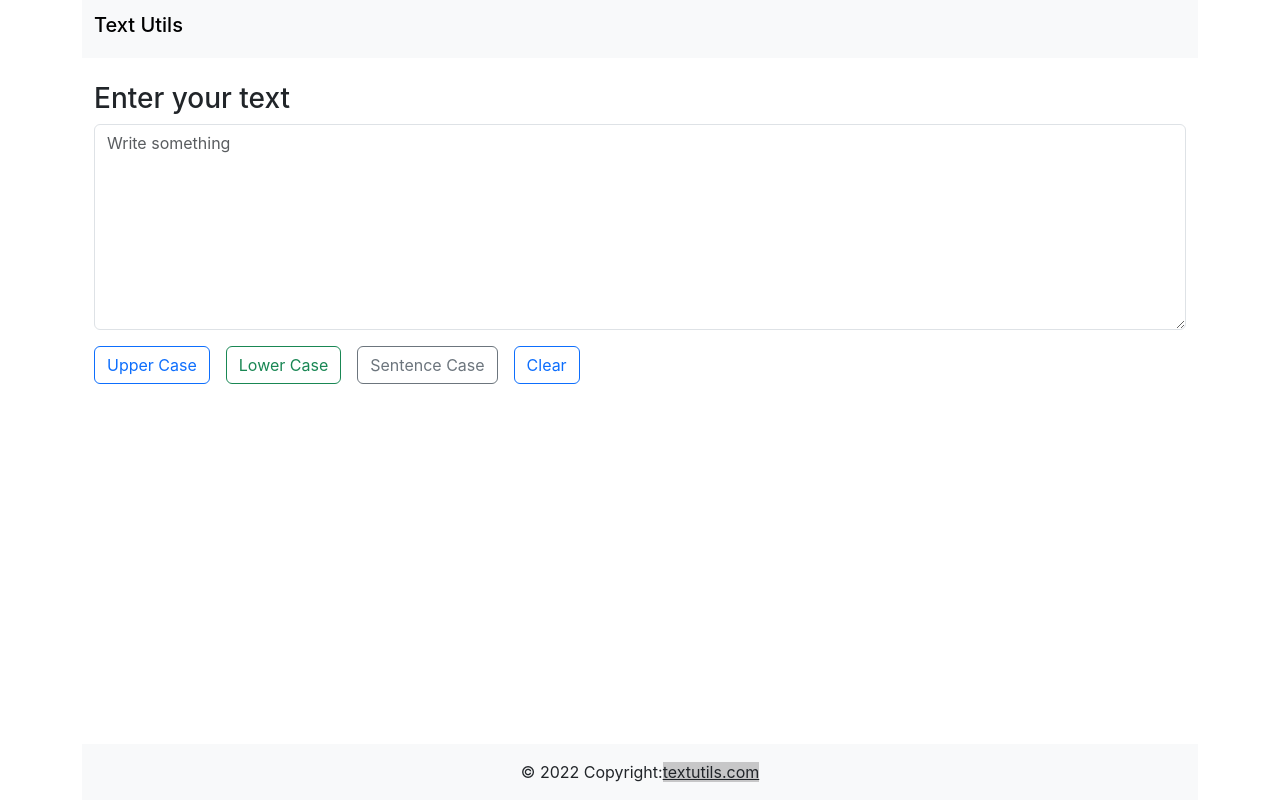
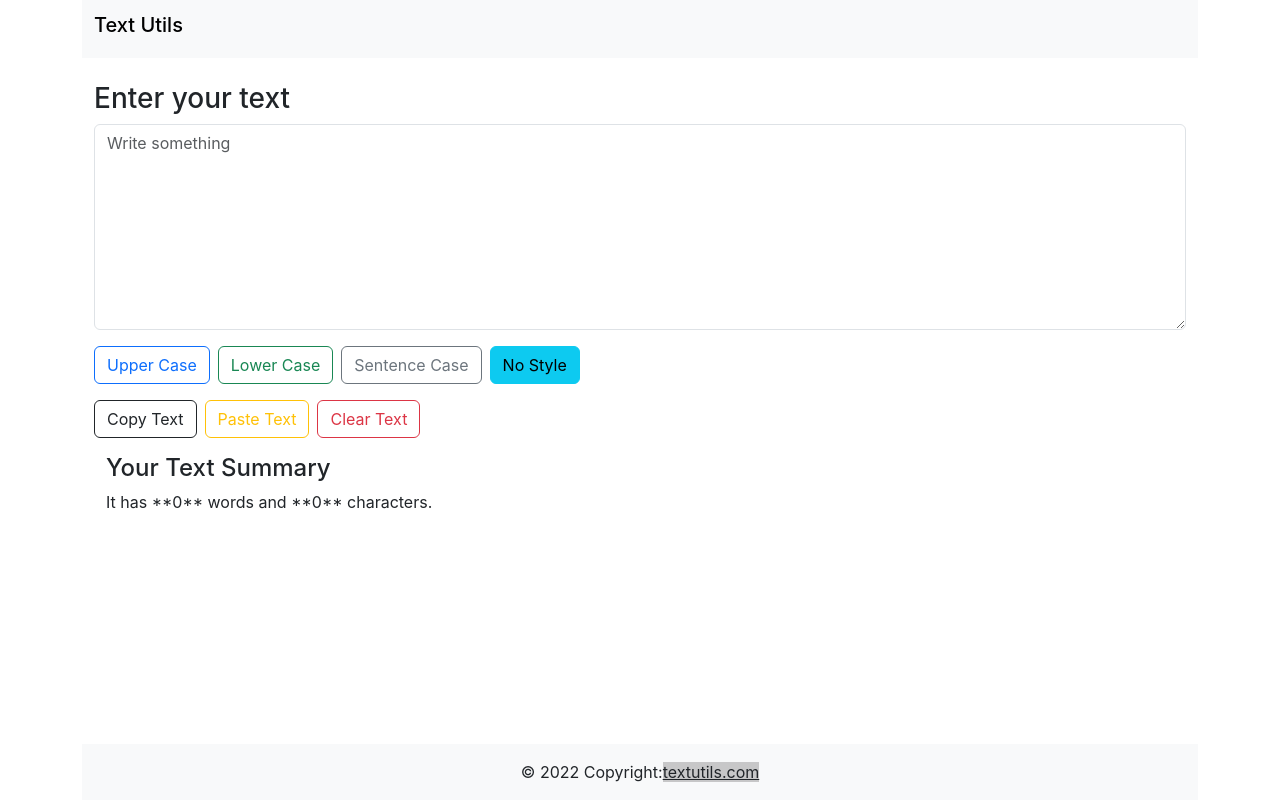
Before and after one commit to kamaldasbabu/textutils, a React (Create React App) app: page / in a window 1280 px wide. Built offline with nearby package versions, Linux system fonts and the light colour scheme.

Commit message:
text button added

```diff
--- a/src/components/TextForm.js
+++ b/src/components/TextForm.js
@@ -1,86 +1,175 @@
-import React, { useState } from 'react';
-import PropTypes from 'prop-types'
+import React, { useState, useEffect } from 'react';
+import PropTypes from 'prop-types';
 
 export default function TextForm(props) {
+    const [text, setText] = useState("");
+    const [wordCount, setWordCount] = useState(0);
+    const [charCount, setCharCount] = useState(0);
+    const [activeCase, setActiveCase] = useState('none'); // 'none', 'uppercase', 'lowercase', 'sentencecase'
 
-    const clickToUpperCase = () => {
+    // Update word and character counts whenever the text changes
+    useEffect(() => {
+        updateCounts(text);
+    }, [text]);
 
-        if(!text.length) {
-            alert("Enter some text");
+    const updateCounts = (inputText) => {
+        const words = inputText.split(/\s+/).filter(word => word.length > 0);
+        setWordCount(words.length);
+        setCharCount(inputText.length);
+    };
+
+    const applyCase = (inputText, caseType) => {
+        switch (caseType) {
+            case 'uppercase':
+                return inputText.toUpperCase();
+            case 'lowercase':
+                return inputText.toLowerCase();
+            case 'sentencecase':
+                if (!inputText.length) return "";
+                const newText = inputText.toLowerCase();
+                const rg = /(^\w{1}|\.\s*\w{1})/gi;
+                return newText.replace(rg, (toReplace) => toReplace.toUpperCase());
+            case 'none': // For the "No Style" button
+                return inputText;
+            default:
+                return inputText;
+        }
+    };
+
+    const handleCaseButtonClick = (caseType) => {
+        // Prevent action if text area is empty, except for 'none'
+        if (!text.length && caseType !== 'none') {
+            alert("Enter some text first!");
             return;
         }
 
-        let newText = text.toUpperCase();
-        setText(newText);
-    }
-    const clickToLowerCase = () => {
+        setText(applyCase(text, caseType));
+        setActiveCase(caseType);
+    };
 
-        if(!text.length) {
-            alert("Enter some text");
+    const handleUtilityButtonClick = async (actionType) => {
+        if (actionType === 'clear') {
+            setText("");
+            setActiveCase('none'); // Reset active case when clearing
+        } else if (actionType === 'copy') {
+            if (!text.length) {
+                alert("Nothing to copy!");
                 return;
             }
-
-        let newText = text.toLocaleLowerCase();
-        setText(newText);
+            try {
+                await navigator.clipboard.writeText(text);
+                alert("Text copied to clipboard!");
+            } catch (err) {
+                console.error("Failed to copy text: ", err);
+                alert("Failed to copy text. Please try again.");
             }
-    const clearText = () => {
-        setText("");
+        } else if (actionType === 'paste') {
+            try {
+                const pastedText = await navigator.clipboard.readText();
+                // Apply current active case to pasted text if not 'none'
+                const processedPastedText = activeCase !== 'none' ? applyCase(pastedText, activeCase) : pastedText;
+                setText(prevText => prevText + processedPastedText);
+                alert("Text pasted!");
+            } catch (err) {
+                console.error("Failed to paste text: ", err);
+                alert("Failed to paste text. Please ensure clipboard access is granted and there is text to paste.");
             }
-    const clickToSentenceCase = () => {
-
-        if(!text.length) {
-            alert("Enter some text");
-            return;
         }
-
-
-        let newText = text.toLocaleLowerCase();
-
-        const rg = /(^\w{1}|\.\s*\w{1})/gi;
-        const myString = newText.replace(rg, function (toReplace) {
-            return toReplace.toUpperCase();
-        });
-
-        setText(myString);
-    }
-
-
-
-
+    };
 
     const handleOnChange = (event) => {
-        setText(event.target.value);
+        let newText = event.target.value;
+        if (activeCase !== 'none') {
+            newText = applyCase(newText, activeCase);
         }
-    const [text, setText] = useState("")
+        setText(newText);
+    };
 
     return (
         <>
-
             <div className="container mb-3">
                 <h3>{props.heading}</h3>
-                {/* <label for="exampleFormControlTextarea1" className="form-label"></label> */}
-                <textarea className="form-control" placeholder='Write something' value={text} onChange={handleOnChange} id="exampleFormControlTextarea1" rows="8"></textarea>
+                <textarea
+                    className="form-control"
+                    placeholder='Write something'
+                    value={text}
+                    onChange={handleOnChange}
+                    id="exampleFormControlTextarea1"
+                    rows="8"
+                ></textarea>
 
-                <div className='d-flex me-auto mt-3'>
-                    <button type="button" className="btn btn-outline-primary mr-5" onClick={clickToUpperCase} >Upper Case</button>
-                    <button type="button" className="btn btn-outline-success mr-5" onClick={clickToLowerCase} >Lower Case</button>
-                    <button type="button" className="btn btn-outline-secondary mr-5" onClick={clickToSentenceCase} >Sentence Case</button>
-                    <button type="button" className="btn btn-outline-primary mr-7" onClick={clearText} >Clear</button>
+                {/* Case Conversion Buttons */}
+                <div className='d-flex flex-wrap gap-2 mt-3'>
+                    <button
+                        type="button"
+                        className={`btn ${activeCase === 'uppercase' ? 'btn-primary' : 'btn-outline-primary'}`}
+                        onClick={() => handleCaseButtonClick('uppercase')}
+                    >
+                        Upper Case
+                    </button>
+                    <button
+                        type="button"
+                        className={`btn ${activeCase === 'lowercase' ? 'btn-success' : 'btn-outline-success'}`}
+                        onClick={() => handleCaseButtonClick('lowercase')}
+                    >
+                        Lower Case
+                    </button>
+                    <button
+                        type="button"
+                        className={`btn ${activeCase === 'sentencecase' ? 'btn-secondary' : 'btn-outline-secondary'}`}
+                        onClick={() => handleCaseButtonClick('sentencecase')}
+                    >
+                        Sentence Case
+                    </button>
+                    <button
+                        type="button"
+                        className={`btn ${activeCase === 'none' ? 'btn-info' : 'btn-outline-info'}`}
+                        onClick={() => handleCaseButtonClick('none')}
+                    >
+                        No Style
+                    </button>
                 </div>
 
+                {/* Utility Buttons */}
+                <div className='d-flex flex-wrap gap-2 mt-3'>
+                    <button
+                        type="button"
+                        className="btn btn-outline-dark"
+                        onClick={() => handleUtilityButtonClick('copy')}
+                    >
+                        Copy Text
+                    </button>
+                    <button
+                        type="button"
+                        className="btn btn-outline-warning"
+                        onClick={() => handleUtilityButtonClick('paste')}
+                    >
+                        Paste Text
+                    </button>
+                    <button
+                        type="button"
+                        className="btn btn-outline-danger"
+                        onClick={() => handleUtilityButtonClick('clear')}
+                    >
+                        Clear Text
+                    </button>
                 </div>
 
-
+                <div className="container my-3">
+                    <h4>Your Text Summary</h4>
+                    <p>
+                        It has **{wordCount}** words and **{charCount}** characters.
+                    </p>
+                </div>
+            </div>
         </>
     );
-
 }
 
-
-TextForm.propsType = {
-    heading: PropTypes.string
-}
+TextForm.propTypes = {
+    heading: PropTypes.string,
+};
 
 TextForm.defaultProps = {
-    heading: "Enter your text"
-}
+    heading: "Enter your text",
+};
```
Also changed, not shown: src/About.js (added, +32 -0 lines). Lines whose indentation alone changed are shown as unchanged.
